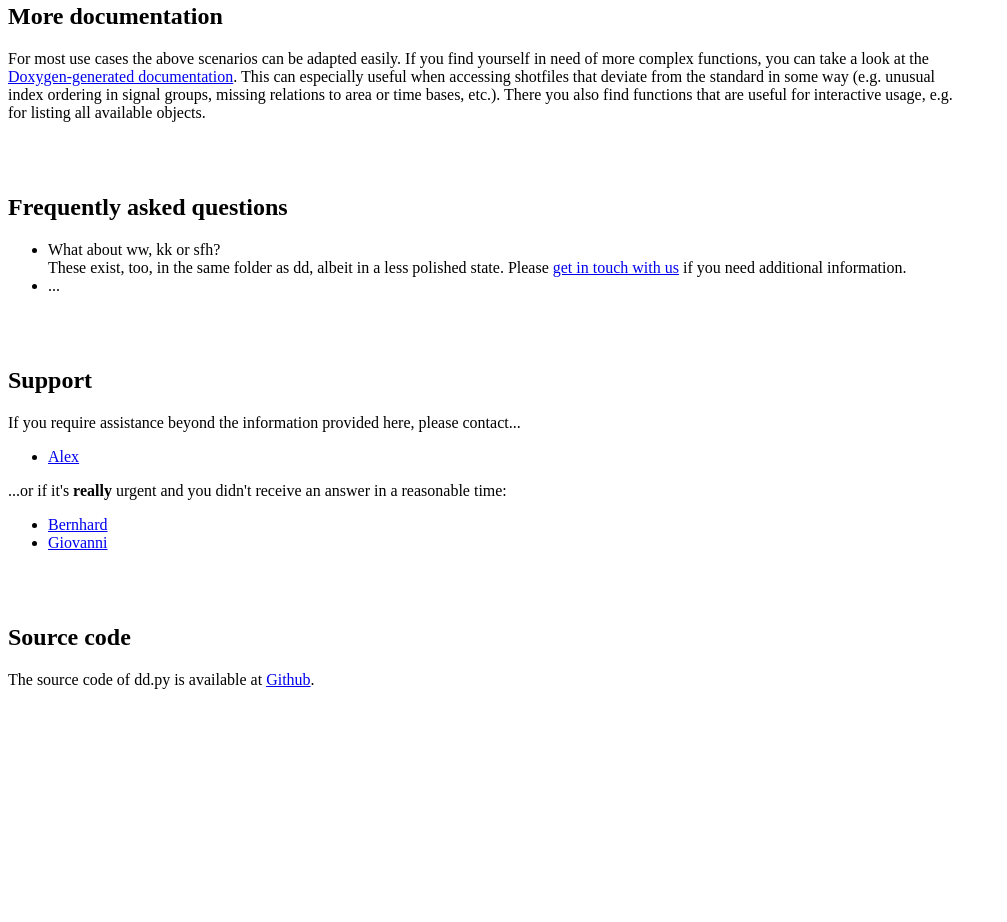
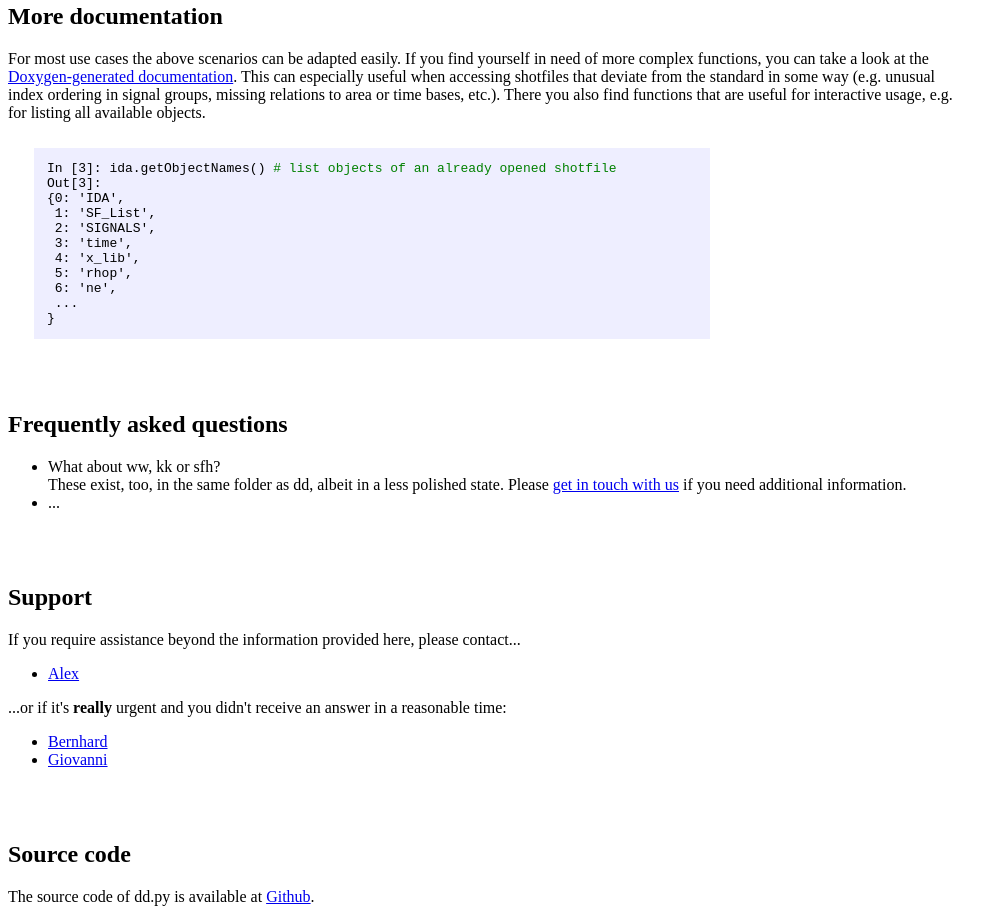
Before and after one commit to pyIPP/pyddww, a plain HTML site: page documentation/index.html in a window 1280 px wide. Shown: the part 2904-3826 px from the top of the page, without its empty margins (0-1007 px from the left). Before the commit the page ends 3609 px from the top, so only its background shows below. Drawn offline with Linux system fonts and the light colour scheme.

Commit message:
added getObjectNames example

```diff
--- a/documentation/index.html
+++ b/documentation/index.html
@@ -159,6 +159,17 @@ plt.show() 					<span class="pycomments"># show plot</span></pre>
 	some way (e.g. unusual index ordering in signal groups, missing relations to area or time bases, etc.).
 	There you also find functions that are useful for interactive usage, e.g. for listing all available objects.
 </p>
+<pre>In [3]: ida.getObjectNames() <span class="pycomments"># list objects of an already opened shotfile</span>
+Out[3]:
+{0: 'IDA',
+ 1: 'SF_List',
+ 2: 'SIGNALS',
+ 3: 'time',
+ 4: 'x_lib',
+ 5: 'rhop',
+ 6: 'ne',
+ ...
+}</pre>
 
 
 <h2 id="faq">Frequently asked questions</h2>
```
